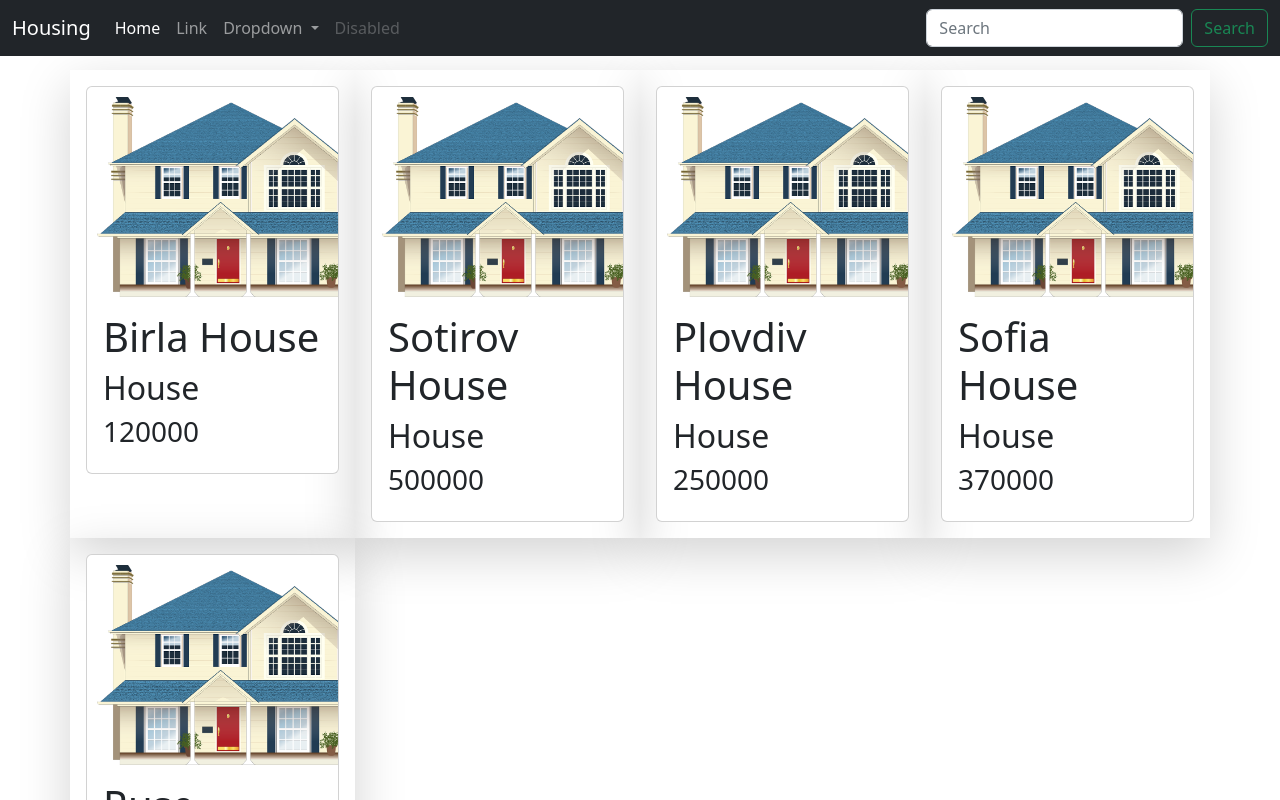
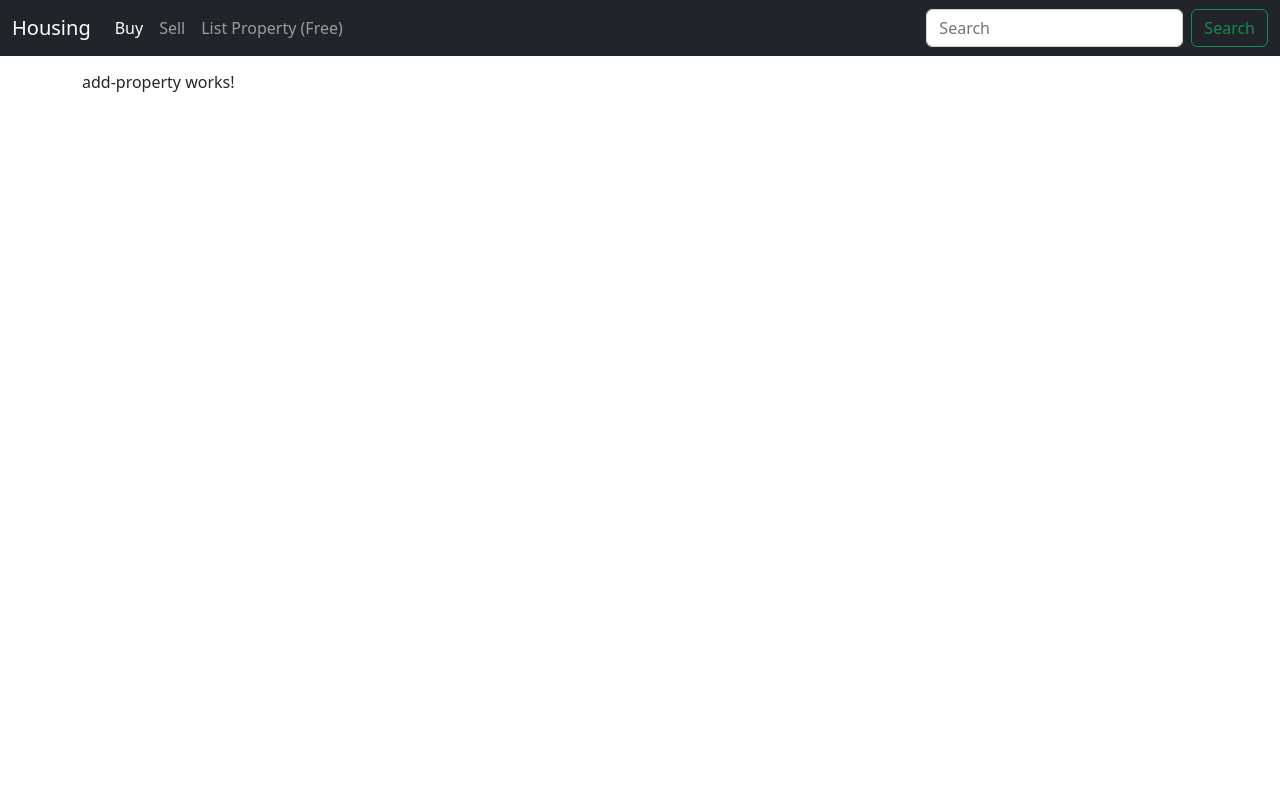
Before and after one commit to Sotirovgym/PropertySellingApp, an Angular app: page /add-property in a window 1280 px wide. Shown: the top 800 px of the page. Built offline with nearby package versions, Linux system fonts and the light colour scheme.

Commit message:
I changed the default nav-bar buttons with ones related to our app. I added rounting to the app

```diff
--- /dev/null
+++ b/src/app/add-property/add-property.component.html
@@ -0,0 +1,3 @@
+<p>
+  add-property works!
+</p>
--- /dev/null
+++ b/src/app/add-property/add-property.component.ts
@@ -0,0 +1,15 @@
+import { Component, OnInit } from '@angular/core';
+
+@Component({
+  selector: 'app-add-property',
+  templateUrl: './add-property.component.html',
+  styleUrls: ['./add-property.component.css']
+})
+export class AddPropertyComponent implements OnInit {
+
+  constructor() { }
+
+  ngOnInit() {
+  }
+
+}
--- a/src/app/app.component.html
+++ b/src/app/app.component.html
@@ -1,5 +1,6 @@
 <app-nav-bar></app-nav-bar>
 
 <div class="container" style="margin-top: 70px;">
-  <app-property-list></app-property-list>
+  <!-- <app-property-list></app-property-list> -->
+  <router-outlet></router-outlet>
 </div>
--- a/src/app/app.module.ts
+++ b/src/app/app.module.ts
@@ -1,19 +1,27 @@
 import { NgModule } from '@angular/core';
 import { BrowserModule } from '@angular/platform-browser';
 import { HttpClientModule } from '@angular/common/http'
+import {Routes, RouterModule} from '@angular/router'
 
 import { AppComponent } from './app.component';
 import { PropertyCardComponent } from "./property/property-card/property-card.component";
 import { PropertyListComponent } from './property/property-list/property-list.component';
 import { NavBarComponent } from './nav-bar/nav-bar.component';
 import { HousingService } from './services/housing.service';
+import { AddPropertyComponent } from './add-property/add-property.component';
+
+const appRoutes: Routes = [
+  {path: '', component: PropertyListComponent},
+  {path: 'add-property', component: AddPropertyComponent}
+]
 
 @NgModule({
     declarations: [
         AppComponent,
         PropertyCardComponent,
         PropertyListComponent,
-        NavBarComponent
+        NavBarComponent,
+        AddPropertyComponent
    ],
     providers: [
       HousingService
@@ -21,7 +29,8 @@
     bootstrap: [AppComponent],
     imports: [
         BrowserModule,
-        HttpClientModule
+        HttpClientModule,
+        RouterModule.forRoot(appRoutes)
     ]
 })
 export class AppModule { }
--- a/src/app/nav-bar/nav-bar.component.html
+++ b/src/app/nav-bar/nav-bar.component.html
@@ -1,30 +1,19 @@
 <nav class="navbar navbar-expand-lg navbar-dark bg-dark fixed-top">
   <div class="container-fluid">
-    <a class="navbar-brand" href="#">Housing</a>
+    <a class="navbar-brand" href="/">Housing</a>
     <button class="navbar-toggler" type="button" data-bs-toggle="collapse" data-bs-target="#navbarSupportedContent" aria-controls="navbarSupportedContent" aria-expanded="false" aria-label="Toggle navigation">
       <span class="navbar-toggler-icon"></span>
     </button>
     <div class="collapse navbar-collapse" id="navbarSupportedContent">
       <ul class="navbar-nav me-auto mb-2 mb-lg-0">
         <li class="nav-item">
-          <a class="nav-link active" aria-current="page" href="#">Home</a>
+          <a class="nav-link active" aria-current="page" href="/">Buy</a>
         </li>
         <li class="nav-item">
-          <a class="nav-link" href="#">Link</a>
-        </li>
-        <li class="nav-item dropdown">
-          <a class="nav-link dropdown-toggle" href="#" role="button" data-bs-toggle="dropdown" aria-expanded="false">
-            Dropdown
-          </a>
-          <ul class="dropdown-menu">
-            <li><a class="dropdown-item" href="#">Action</a></li>
-            <li><a class="dropdown-item" href="#">Another action</a></li>
-            <li><hr class="dropdown-divider"></li>
-            <li><a class="dropdown-item" href="#">Something else here</a></li>
-          </ul>
+          <a class="nav-link" href="/">Sell</a>
         </li>
         <li class="nav-item">
-          <a class="nav-link disabled">Disabled</a>
+          <a class="nav-link" href="/add-property">List Property (Free)</a>
         </li>
       </ul>
       <form class="d-flex" role="search">
```
Also changed, not shown: src/app/add-property/add-property.component.css (added), 1 other file (tests, documents, lock files or other folders).
